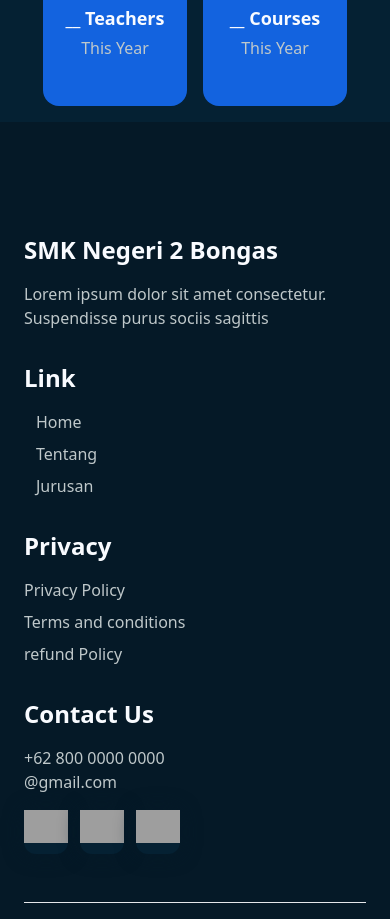
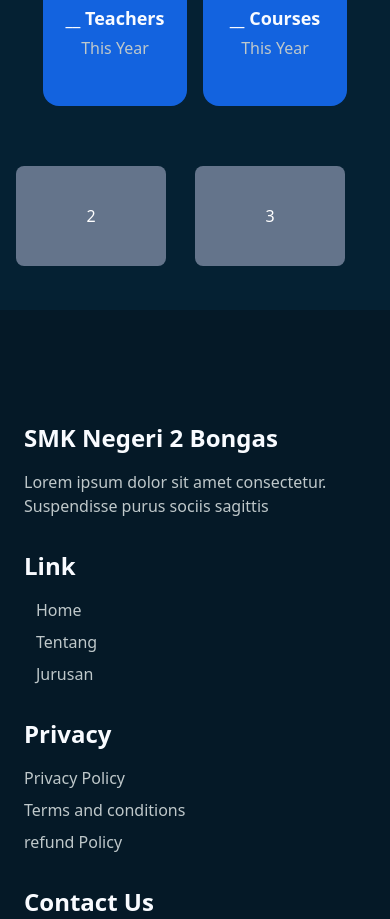
Before and after one commit to RikoPurnama/smkn1bongas, a Next.js app: page / in a window 390 px wide. Shown: the part 5260-6179 px from the top of the page. Built offline with nearby package versions, Linux system fonts and the light colour scheme; grey boxes are pictures that could not be loaded.

Commit message:
adding companies section

```diff
--- a/package.json
+++ b/package.json
@@ -18,6 +18,7 @@
     "react": "18.2.0",
     "react-dom": "18.2.0",
     "react-icons": "^4.10.1",
+    "swiper": "^10.3.1",
     "tailwindcss": "3.3.3",
     "typescript": "5.1.6"
   }
--- a/src/components/Layouts/About/index.tsx
+++ b/src/components/Layouts/About/index.tsx
@@ -3,7 +3,7 @@
 const About = () => {
   return (
     <section className="pt-24 pb-2 bg-semiDark">
-      <div className="container mx-auto lg:px-32">
+      <div className="container mx-auto lg:px-44">
         <div className="w-full">
           <div className="w-full flex flex-wrap">
             <div className="w-full md:w-1/2 px-4 order-2 md:order-1">
--- a/src/components/Layouts/AvaibleSchool/index.tsx
+++ b/src/components/Layouts/AvaibleSchool/index.tsx
@@ -6,25 +6,25 @@
 const AvaibleAtSchool = () => {
   return (
     <section className="text-light py-4 bg-semiDark">
-      <div className="container mx-auto lg:px-32">
-        <div className="w-full md:h-80 px-4 mx-auto">
-          <div className="flex flex-wrap justify-center gap-4 md:gap-8">
-            <div className="w-full max-w-[9rem] h-[12rem] bg-primary rounded-2xl flex items-center justify-center flex-col md:-mt-[13%]">
+      <div className="container mx-auto lg:px-44">
+        <div className="w-full lg:h-44 px-4 mx-auto">
+          <div className="flex flex-wrap justify-center gap-4 md:gap-16">
+            <div className="w-full max-w-[9rem] md:max-w-[10rem] h-[12rem] bg-primary rounded-2xl flex items-center justify-center flex-col lg:-mt-[9%]">
               <FaUsers className="w-10 h-10 pb-2" />
               <h3 className="text-lg font-semibold py-1">1500 Student</h3>
               <p className="text-grey">Every Years</p>
             </div>
-            <div className="w-full max-w-[9rem] h-[12rem] bg-primary rounded-2xl flex items-center justify-center flex-col md:-mt-[13%]">
+            <div className="w-full max-w-[9rem] md:max-w-[10rem] h-[12rem] bg-primary rounded-2xl flex items-center justify-center flex-col lg:-mt-[9%]">
               <GoHomeFill className="w-10 h-10 pb-2" />
               <h3 className="text-lg font-semibold py-1">29 Classrooms</h3>
               <p className="text-grey">For Now</p>
             </div>
-            <div className="w-full max-w-[9rem] h-[12rem] bg-primary rounded-2xl flex items-center justify-center flex-col md:-mt-[13%]">
+            <div className="w-full max-w-[9rem] md:max-w-[10rem] h-[12rem] bg-primary rounded-2xl flex items-center justify-center flex-col lg:-mt-[9%]">
               <FaUserFriends className="w-10 h-10 pb-2" />
               <h3 className="text-lg font-semibold py-1">__ Teachers</h3>
               <p className="text-grey">This Year</p>
             </div>
-            <div className="w-full max-w-[9rem] h-[12rem] bg-primary rounded-2xl flex items-center justify-center flex-col md:-mt-[13%]">
+            <div className="w-full max-w-[9rem] md:max-w-[10rem] h-[12rem] bg-primary rounded-2xl flex items-center justify-center flex-col lg:-mt-[9%]">
               <BsFillBookmarkDashFill className="w-10 h-10 pb-2" />
               <h3 className="text-lg font-semibold py-1">__ Courses</h3>
               <p className="text-grey">This Year</p>
--- /dev/null
+++ b/src/components/Layouts/Companies/index.tsx
@@ -0,0 +1,81 @@
+import React from "react";
+// Import Swiper React components
+import { Swiper, SwiperSlide } from "swiper/react";
+import SwiperCore from "swiper";
+import { Autoplay } from "swiper/modules";
+
+// Import Swiper styles
+import "swiper/css";
+
+const Companies = () => {
+  SwiperCore.use([Autoplay]);
+  return (
+    <section className="py-11 bg-semiDark">
+      <div className="container mx-auto lg:px-44">
+        <div className="w-full px-4">
+          <Swiper
+            slidesPerView={5}
+            breakpoints={{
+              0: {
+                slidesPerView: 2,
+              },
+              640: {
+                slidesPerView: 3,
+              },
+              768: {
+                slidesPerView: 4,
+              },
+              1024: {
+                slidesPerView: 5,
+              },
+            }}
+            autoplay={{ delay: 4000 }}
+          >
+            <SwiperSlide>
+              <div className="w-[150px] h-[100px] bg-slate-500 flex justify-center items-center text-white rounded-lg">
+                1
+              </div>
+            </SwiperSlide>
+            <SwiperSlide>
+              <div className="w-[150px] h-[100px] bg-slate-500 flex justify-center items-center text-white rounded-lg">
+                2
+              </div>
+            </SwiperSlide>
+            <SwiperSlide>
+              <div className="w-[150px] h-[100px] bg-slate-500 flex justify-center items-center text-white rounded-lg">
+                3
+              </div>
+            </SwiperSlide>
+            <SwiperSlide>
+              <div className="w-[150px] h-[100px] bg-slate-500 flex justify-center items-center text-white rounded-lg">
+                4
+              </div>
+            </SwiperSlide>
+            <SwiperSlide>
+              <div className="w-[150px] h-[100px] bg-slate-500 flex justify-center items-center text-white rounded-lg">
+                5
+              </div>
+            </SwiperSlide>
+            <SwiperSlide>
+              <div className="w-[150px] h-[100px] bg-slate-500 flex justify-center items-center text-white rounded-lg">
+                6
+              </div>
+            </SwiperSlide>
+            <SwiperSlide>
+              <div className="w-[150px] h-[100px] bg-slate-500 flex justify-center items-center text-white rounded-lg">
+                7
+              </div>
+            </SwiperSlide>
+            <SwiperSlide>
+              <div className="w-[150px] h-[100px] bg-slate-500 flex justify-center items-center text-white rounded-lg">
+                8
+              </div>
+            </SwiperSlide>
+          </Swiper>
+        </div>
+      </div>
+    </section>
+  );
+};
+
+export default Companies;
--- a/src/components/Layouts/Footer/index.tsx
+++ b/src/components/Layouts/Footer/index.tsx
@@ -3,7 +3,7 @@
 const Footer = () => {
   return (
     <section className="pt-24 pb-4 bg-dark text-light">
-      <div className="container mx-auto lg:px-32">
+      <div className="container mx-auto lg:px-44">
         <div className="w-full px-6">
           <div className="w-full flex justify-between flex-wrap">
             <div className="w-full md:w-[22%] py-4">
--- a/src/components/Layouts/Gallery/index.tsx
+++ b/src/components/Layouts/Gallery/index.tsx
@@ -22,7 +22,7 @@
 
   return (
     <section className="py-24 md:pb-48 bg-dark">
-      <div className="container mx-auto lg:px-32">
+      <div className="container mx-auto lg:px-44">
         <div className="w-full">
 
         <div className="w-full px-6">
--- a/src/components/Layouts/Header/index.tsx
+++ b/src/components/Layouts/Header/index.tsx
@@ -37,7 +37,7 @@
   return (
     <>
       <header className={`w-full ${fixed} z-[99999] text-light`}>
-        <div className="container mx-auto lg:px-32">
+        <div className="container mx-auto lg:px-44">
           <div className="w-full px-6 py-2 flex items-center justify-between relative">
               <a href="#" className="text-md lg:text-xl font-bold gap-1 py-4">
                 SMK Negeri 1 Bongas{" "}
--- a/src/components/Layouts/Jurusan/index.tsx
+++ b/src/components/Layouts/Jurusan/index.tsx
@@ -24,7 +24,7 @@
 
   return (
     <section className="py-20 bg-semiDark">
-      <div className="container mx-auto lg:px-32">
+      <div className="container mx-auto lg:px-44">
         <div className="w-full flex flex-wrap">
           <div className="w-full md:w-1/2 px-6">
             <h4 className="text-base font-bold text-primary pb-1">Jurusan</h4>
--- a/src/pages/index.tsx
+++ b/src/pages/index.tsx
@@ -1,5 +1,6 @@
 import About from "@/components/Layouts/About";
 import AvaibleAtSchool from "@/components/Layouts/AvaibleSchool";
+import Companies from "@/components/Layouts/Companies";
 import Gallery from "@/components/Layouts/Gallery";
 import HomePage from "@/components/Layouts/Home";
 import Jurusan from "@/components/Layouts/Jurusan";
@@ -12,6 +13,7 @@
       <Jurusan />
       <Gallery />
       <AvaibleAtSchool />
+      <Companies />
     </>
   );
 }
```
Also changed, not shown: 1 other file (tests, documents, lock files or other folders).
